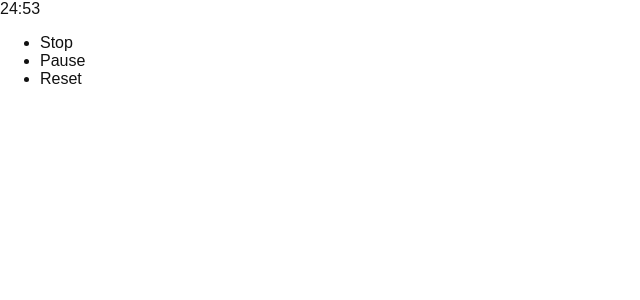
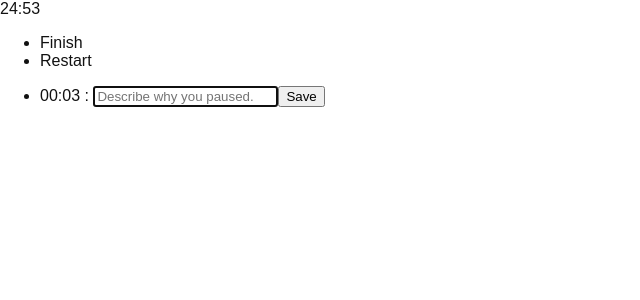
Before and after one commit to revgum/pomodoro-app, a React (Create React App) app: page / in a window 1280 px wide. Both pictures are taken after a click on the item "Pause". Shown: the top 300 px of the page, without its empty margins (0-640 px from the left). Built offline with nearby package versions, Linux system fonts and the light colour scheme.

Commit message:
implements timer pause functionality

```diff
--- a/src/App.js
+++ b/src/App.js
@@ -1,15 +1,15 @@
 // @flow
-import React, { Component } from "react";
+import React from "react";
 import "./App.css";
 import Timer from "./Timer";
 import type { AppState, TimerState } from "./types";
 
 type Props = {};
 
-export default class App extends Component<Props, AppState> {
+export default class App extends React.Component<Props, AppState> {
   static defaultProps = {};
 
-  state = {
+  state: AppState = {
     pomodoros: [],
     timer: {
       minutes: 25,
--- a/src/Controls.js
+++ b/src/Controls.js
@@ -1,5 +1,4 @@
 // @flow
-
 import * as React from "react";
 import "./Controls.css";
 
@@ -21,17 +20,17 @@ export default class Controls extends React.Component<Props> {
             onClick={this.props.clickStartStop}
             className={this.startClasses()}
           >
-            {this.props.isStarted ? "Stop" : "Start"}
+            {this.props.isStarted ? "Finish" : "Start"}
           </li>
-          <li
-            onClick={this.props.isStarted ? this.props.clickPause : null}
-            className={this.pauseClasses()}
-          >
-            Pause
-          </li>
+          {!this.props.isPaused &&
+            this.props.isStarted && (
+              <li onClick={this.props.clickPause} className="pause">
+                Pause
+              </li>
+            )}
           {this.props.isStarted && (
-            <li onClick={this.props.clickReset} className={`reset`}>
-              Reset
+            <li onClick={this.props.clickReset} className="reset">
+              Restart
             </li>
           )}
         </ul>
@@ -44,11 +43,4 @@ export default class Controls extends React.Component<Props> {
     classes.push(this.props.isStarted ? "started" : "stopped");
     return classes.join(" ");
   };
-
-  pauseClasses = () => {
-    let classes = ["pause"];
-    if (this.props.isPaused) classes.push("paused");
-    classes.push(this.props.isStarted ? "enabled" : "disabled");
-    return classes.join(" ");
-  };
 }
--- /dev/null
+++ b/src/PauseForm.js
@@ -0,0 +1,57 @@
+// @flow
+import * as React from "react";
+import "./PauseForm.css";
+import * as Utils from "./utils";
+
+type Props = {
+  isPaused: boolean,
+  pausedElapsed: number,
+  savePause: Function
+};
+
+type State = {
+  description: string
+};
+
+export default class PauseForm extends React.Component<Props, State> {
+  state: State = {
+    description: ""
+  };
+  saveButton: HTMLButtonElement;
+
+  render() {
+    if (!this.props.isPaused) return null;
+    return (
+      <li>
+        <span>{Utils.formattedTime(this.props.pausedElapsed)} : </span>
+        <input
+          autoFocus
+          onKeyUp={this.inputKeyUp}
+          onChange={this.inputChange}
+          value={this.state.description}
+          placeholder="Describe why you paused."
+        />
+        <button onClick={this.save} ref={btn => btn && (this.saveButton = btn)}>
+          Save
+        </button>
+      </li>
+    );
+  }
+
+  inputChange = (e: SyntheticEvent<HTMLInputElement>) => {
+    this.setState({
+      description: e.currentTarget.value
+    });
+  };
+
+  inputKeyUp = (e: SyntheticKeyboardEvent<HTMLInputElement>) => {
+    if (e.key === "Enter") this.saveButton.click();
+  };
+
+  save = (e: SyntheticEvent<HTMLButtonElement>) => {
+    this.props.savePause(this.state.description || "No description provided.");
+    this.setState({
+      description: ""
+    });
+  };
+}
--- /dev/null
+++ b/src/PauseForm.scss
@@ -0,0 +1 @@
+@import "styles/shared.scss";
--- /dev/null
+++ b/src/PauseList.js
@@ -0,0 +1,39 @@
+// @flow
+import * as React from "react";
+import "./PauseList.css";
+import type { PauseState } from "./types";
+import PauseForm from "./PauseForm";
+import PauseListItem from "./PauseListItem";
+
+type Props = {
+  isPaused: boolean,
+  pauses?: Array<PauseState>,
+  pausedElapsed: number,
+  savePause: Function
+};
+
+export default class PauseList extends React.Component<Props> {
+  static defaultProps = {
+    isPaused: false,
+    pausedElapsed: 0,
+    pauses: []
+  };
+
+  render() {
+    return (
+      <div>
+        <ul>
+          <PauseForm
+            isPaused={this.props.isPaused}
+            pausedElapsed={this.props.pausedElapsed}
+            savePause={this.props.savePause}
+          />
+          {this.props.pauses &&
+            this.props.pauses.map((p, i) => (
+              <PauseListItem key={`p${i}`} {...p} />
+            ))}
+        </ul>
+      </div>
+    );
+  }
+}
--- /dev/null
+++ b/src/PauseList.scss
@@ -0,0 +1 @@
+@import "styles/shared.scss";
--- /dev/null
+++ b/src/PauseListItem.js
@@ -0,0 +1,20 @@
+// @flow
+import * as React from "react";
+import "./PauseListItem.css";
+import * as Utils from "./utils";
+
+type Props = {
+  seconds: number,
+  description?: string
+};
+
+export default class PauseListItem extends React.Component<Props> {
+  render() {
+    return (
+      <li>
+        <span>{Utils.formattedTime(this.props.seconds)} : </span>
+        <span>{this.props.description}</span>
+      </li>
+    );
+  }
+}
--- /dev/null
+++ b/src/PauseListItem.scss
@@ -0,0 +1 @@
+@import "styles/shared.scss";
--- a/src/Timer.js
+++ b/src/Timer.js
@@ -1,9 +1,10 @@
 // @flow
-
 import * as React from "react";
 import "./Timer.css";
 import Controls from "./Controls";
-import type { TimerState } from "./types";
+import PauseList from "./PauseList";
+import type { PauseState, TimerState } from "./types";
+import * as Utils from "./utils";
 
 type Props = {
   minutes: number,
@@ -17,10 +18,12 @@ export default class Timer extends React.Component<Props, TimerState> {
     seconds: 0
   };
 
-  state = {
+  state: TimerState = {
     isPaused: false,
     isStarted: true,
     minutes: 25,
+    pauses: [],
+    pausedElapsed: 0,
     seconds: 0,
     secondsElapsed: 0,
     secondsRemaining: 25 * 60,
@@ -47,7 +50,7 @@ export default class Timer extends React.Component<Props, TimerState> {
     return (
       <div className="timer">
         <div className="remaining">
-          {this.formattedTime(this.state.secondsRemaining)}
+          {Utils.formattedTime(this.state.secondsRemaining)}
         </div>
         <Controls
           clickPause={this.clickPause}
@@ -56,6 +59,12 @@ export default class Timer extends React.Component<Props, TimerState> {
           isPaused={this.state.isPaused}
           isStarted={this.state.isStarted}
           secondsRemaining={this.state.secondsRemaining}
+        />
+        <PauseList
+          isPaused={this.state.isPaused}
+          pauses={this.state.pauses}
+          pausedElapsed={this.state.pausedElapsed}
+          savePause={this.savePause}
         />
       </div>
     );
@@ -92,6 +101,20 @@ export default class Timer extends React.Component<Props, TimerState> {
     }
   };
 
+  savePause = (description: string) => {
+    let paused: PauseState = {
+      seconds: this.state.pausedElapsed,
+      description: description
+    };
+
+    this.state.pauses &&
+      this.setState({
+        isPaused: false,
+        pausedElapsed: 0,
+        pauses: [paused, ...this.state.pauses]
+      });
+  };
+
   tick = () => {
     let remaining = this.state.secondsRemaining;
     if (remaining <= 0) {
@@ -103,19 +126,9 @@ export default class Timer extends React.Component<Props, TimerState> {
       }));
     } else if (this.state.isPaused) {
       this.setState(prevState => ({
+        pausedElapsed: prevState.pausedElapsed + 1,
         secondsElapsed: prevState.secondsElapsed + 1
       }));
     }
   };
-
-  formattedTime = (seconds: number) => {
-    let hrs = Math.floor(seconds / 3600);
-    let mins = Math.floor((seconds % 3600) / 60);
-    let secs = seconds % 60;
-    let ret = "";
-    if (hrs > 0) ret += `${hrs}:`;
-    ret += mins < 10 ? `0${mins}:` : `${mins}:`;
-    ret += secs < 10 ? `0${secs}` : secs;
-    return ret;
-  };
 }
--- /dev/null
+++ b/src/utils.js
@@ -0,0 +1,12 @@
+// @flow
+
+export function formattedTime(seconds: number): string {
+  let hrs = Math.floor(seconds / 3600);
+  let mins = Math.floor((seconds % 3600) / 60);
+  let secs = seconds % 60;
+  let ret = "";
+  if (hrs > 0) ret += `${hrs}:`;
+  ret += mins < 10 ? `0${mins}:` : `${mins}:`;
+  ret += secs < 10 ? `0${secs}` : secs;
+  return ret;
+}
```
Also changed, not shown: src/setupTests.js (+0 -1 lines), src/types.js (+7 -0 lines).
